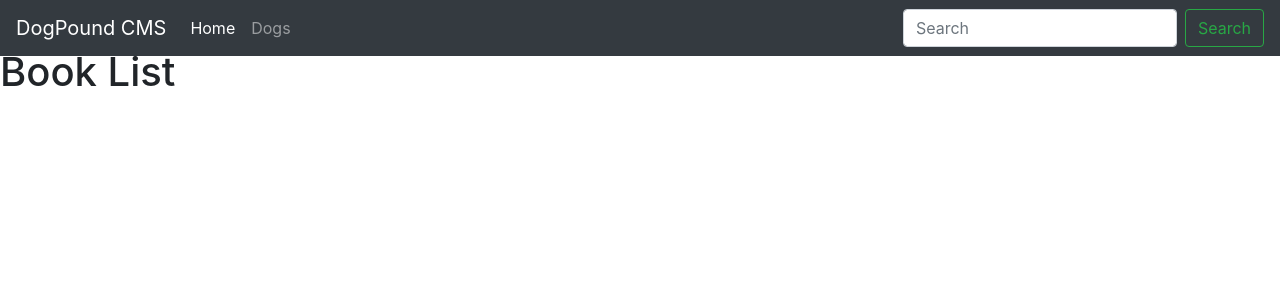
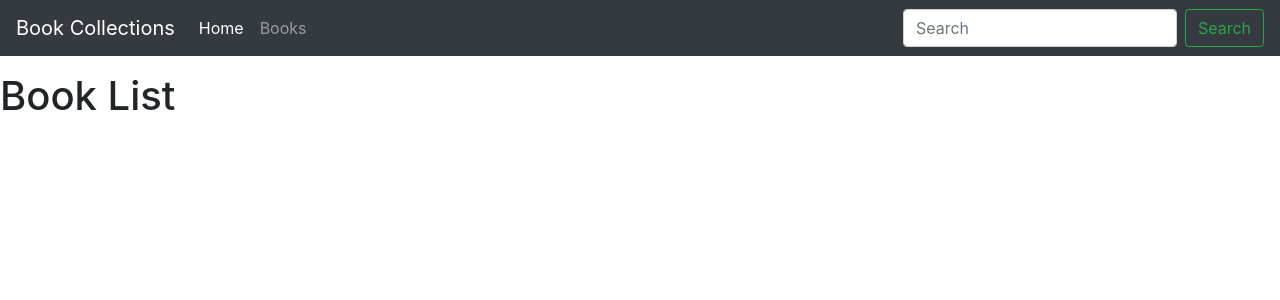
Before and after one commit to kurisuchaaaaan/batoots_ilibrary, a Django app: template batoots_ilibrary/bookcollections/templates/book-list.html in a window 1280 px wide. Shown: the top 300 px of the page. Run offline with Django 3.2, Linux system fonts and the light colour scheme; the template is opened without the code that fills it, so the values that code supplies are empty; parts of the project's set-up code (start-up, migrations or seed data) failed here and were passed over; some libraries are stand-ins or nearby versions.

Commit message:
modified base and book-list html files

```diff
--- a/batoots_ilibrary/bookcollections/templates/book-list.html
+++ b/batoots_ilibrary/bookcollections/templates/book-list.html
@@ -1,7 +1,7 @@
 {% extends "base.html" %}
 
 {% block content %}
-
+</br>
 <h1 class="mt-5">Book List</h1>
 <ul>
     {% for object in object_list %}
@@ -16,6 +16,7 @@
               <p>Notes: {{object.notes}}</p>
             </div>
           </div>
+    </div>
 
     <div class="card">
 
--- a/batoots_ilibrary/templates/base.html
+++ b/batoots_ilibrary/templates/base.html
@@ -14,7 +14,7 @@
         <header>
                 <!-- Fixed navbar -->
                 <nav class="navbar navbar-expand-md navbar-dark fixed-top bg-dark">
-                  <a class="navbar-brand" href="#">DogPound CMS</a>
+                  <a class="navbar-brand" href="#">Book Collections</a>
                   <button class="navbar-toggler" type="button" data-toggle="collapse" data-target="#navbarCollapse" aria-controls="navbarCollapse" aria-expanded="false" aria-label="Toggle navigation">
                     <span class="navbar-toggler-icon"></span>
                   </button>
@@ -24,7 +24,7 @@
                         <a class="nav-link" href="/">Home <span class="sr-only">(current)</span></a>
                       </li>
                       <li class="nav-item">
-                        <a class="nav-link" href="dog">Dogs</a>
+                        <a class="nav-link" href="dog">Books</a>
                       </li>
                     </ul>
                     <form class="form-inline mt-2 mt-md-0">
```
